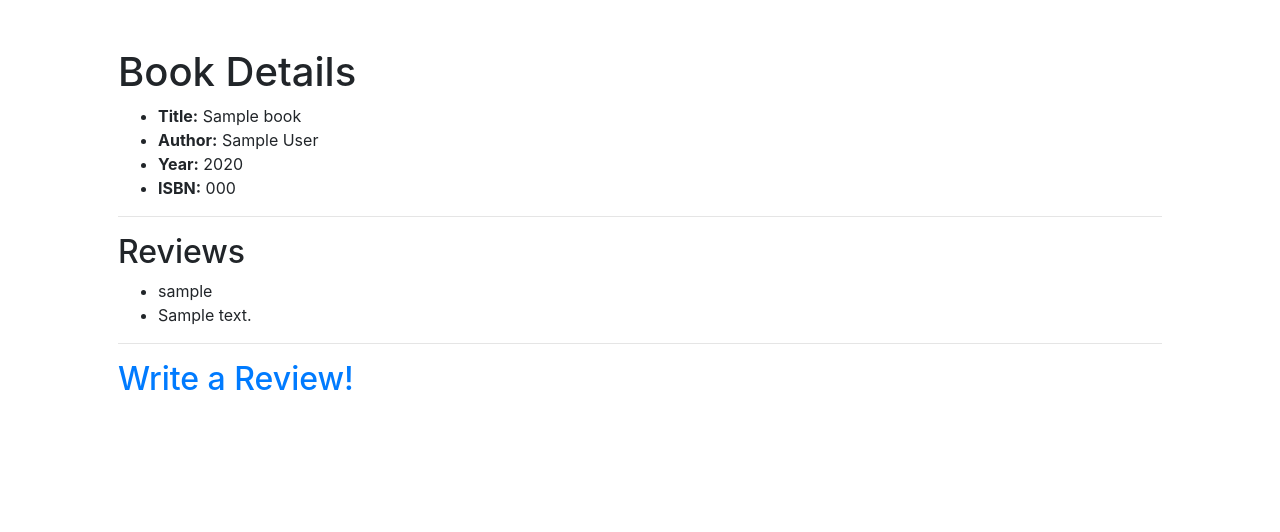
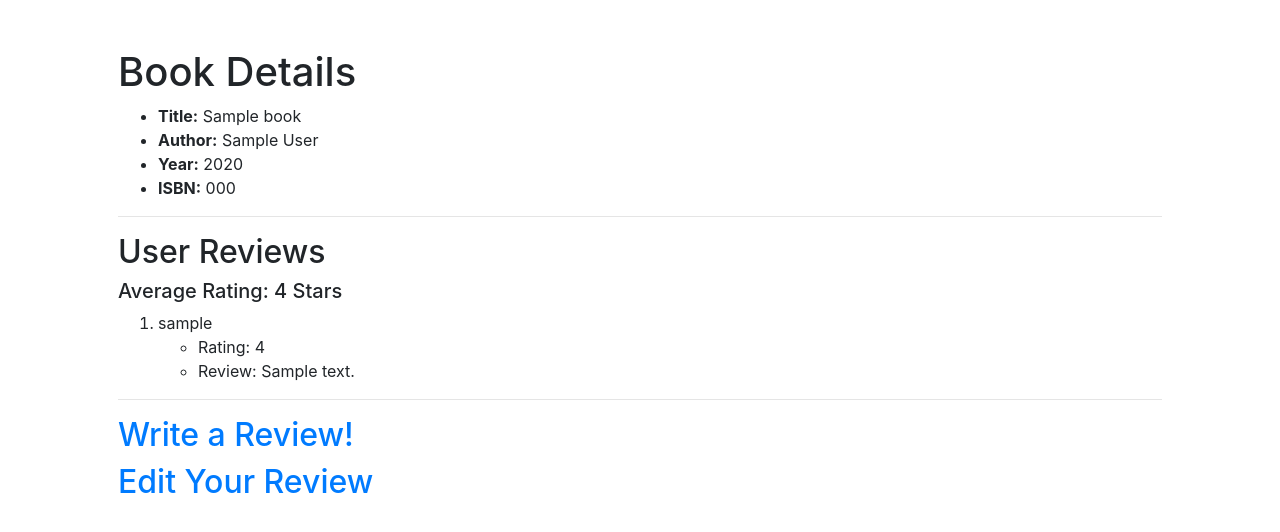
Before and after one commit to jtew396/project1, a Flask app: template templates/book.html in a window 1280 px wide. Shown: the part 76-608 px from the top of the page. Run offline with Flask 2, Linux system fonts and the light colour scheme; the template is opened without the code that fills it: most values are stand-ins (such as "Sample title", 1, 10 or a date in 2020); some libraries are stand-ins or nearby versions.

Commit message:
Adding more features.:

```diff
--- a/application.py
+++ b/application.py
@@ -178,28 +178,48 @@ def book(isbn):
     if book is None:
         return apology("No such book", 400)
 
-    reviews = []
+    # reviews = []
 
     # Get all reviews.
-    #reviews = db.execute("SELECT review FROM reviews WHERE isbn = :isbn", {"isbn": isbn}).fetchall()
-    #return render_template("book.html", book=book, reviews=reviews)
-    return render_template("book.html", book=book, reviews=reviews)
+    reviews = db.execute("SELECT * FROM reviews WHERE isbn = :isbn", {"isbn": isbn}).fetchall()
+
+    # Calculate the average rating
+    average_rating = None
+    if reviews is None:
+        return render_template("book.html", book=book, reviews=reviews, average_rating=average_rating)
+    else:
+        review_count = 0
+        ratings_sum = 0
+        for i in reviews:
+            ratings_sum += i.rating
+            review_count += 1
+        average_rating = round(ratings_sum / review_count, 2)
+        return render_template("book.html", book=book, reviews=reviews, average_rating=average_rating)
 
 @app.route("/review/<string:isbn>", methods=["GET", "POST"])
 def review(isbn):
     """Let User Make a Review"""
+
+    # Make sure the book exists
+    book = db.execute("SELECT * FROM books WHERE isbn = :isbn", {"isbn": isbn}).fetchone()
+    if book is None:
+        return apology("No such book", 400)
+
     # User got to the review for the book via a GET request
     if request.method == "GET":
-        # Make sure the book exists
-        book = db.execute("SELECT * FROM books WHERE isbn = :isbn", {"isbn": isbn}).fetchone()
-        if book is None:
-            return apology("No such book", 400)
 
         return render_template("review.html", book=book)
 
     if request.method == "POST":
 
-        return render_template("review.html")
+        # Query the database for the Username
+        username = db.execute("SELECT username FROM users WHERE id = :id", {"id": session["user_id"]}).fetchone()
+        # Commit the review to the database
+        result = db.execute("INSERT INTO reviews (username, isbn, content, rating) VALUES(:username, :isbn, :content, :rating)",
+                            {"username": username[0], "isbn": isbn, "content": request.form.get("review_content"), "rating": request.form.get("rating")})
+        db.commit()
+
+        return render_template("thankyou.html", book=book)
 
 @app.route("/api/<string:isbn>")
 def book_api(isbn):
--- a/templates/book.html
+++ b/templates/book.html
@@ -13,23 +13,26 @@
     <li><b>Year:</b> {{ book.year }}</li>
     <li><b>ISBN:</b> {{ book.isbn }}
 </ul>
-
 <hr/>
-
-<h2>Reviews</h2>
-<ul>
+<h2>User Reviews</h2>
+<h5>Average Rating: {{ average_rating }} Stars</h5>
+<ol>
     {% for review in reviews %}
         <li>{{ review.username }}</li>
-        <li>{{ review.content }}</li>
+        <ul>
+            <li>Rating: {{ review.rating }}</li>
+            <li>Review: {{ review.content }}</li>
+        </ul>
     {% else %}
         <li>No reviews.</li>
     {% endfor %}
-</ul>
+</ol>
 
 <hr/>
 
 <a href="{{ url_for('review', isbn=book.isbn) }}">
     <h2>Write a Review!</h2>
+    <h2>Edit Your Review</h2>
 </a>
 
 {% endblock %}
--- a/templates/review.html
+++ b/templates/review.html
@@ -9,7 +9,7 @@
         <h1>Write a Review for {{book.title}} by {{book.author}}</h1>
     </div>
     <hr/>
-    <form action="/review" method="post">
+    <form action="{{ url_for('review', isbn=book.isbn) }}" method="post">
         <div>
             <h5>Star Rating</h5>
         </div>
```
Also changed, not shown: setup.py (+7 -2 lines), templates/thankyou.html (added, +12 -0 lines), 1 other file.
